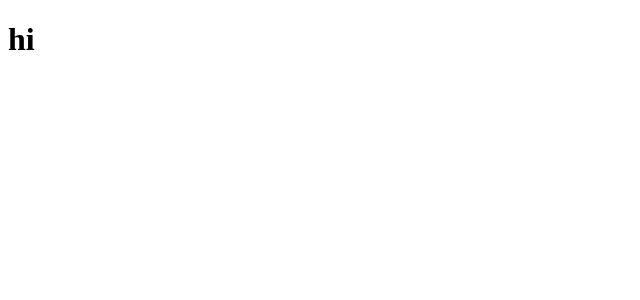
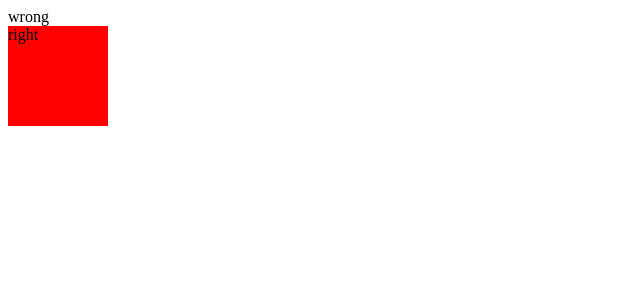
Before and after one commit to CodeJeffreyG/Select-Components, a React (Vite) app: page / in a window 1280 px wide. Shown: the top 300 px of the page, without its empty margins (0-640 px from the left). Built offline with nearby package versions, Linux system fonts and the light colour scheme.

Commit message:
implemented test on css module

```diff
--- a/src/App.tsx
+++ b/src/App.tsx
@@ -1,5 +1,7 @@
+import { Select } from "./Select";
+
 function App() {
-  return <h1>hi</h1>;
+  return <Select />;
 }
 
 export default App;
--- a/src/Select.tsx
+++ b/src/Select.tsx
@@ -1,4 +1,4 @@
-import styles from "./select.module.css"
+import styles from "./select.module.css";
 
 type selectOptions = {
   label: string;
@@ -11,6 +11,12 @@ type SelectProps = {
   onChange: (value: selectOptions | undefined) => void;
 };
 
-export default function Select({ value, onChange, options }: SelectProps) {
-  return <div className="container"></div>;
+export function Select({ value, onChange, options }: SelectProps) {
+  return (
+    <>
+      <div className="container">wrong</div>
+
+      <div className={styles.container}>right</div>
+    </>
+  );
 }
```
